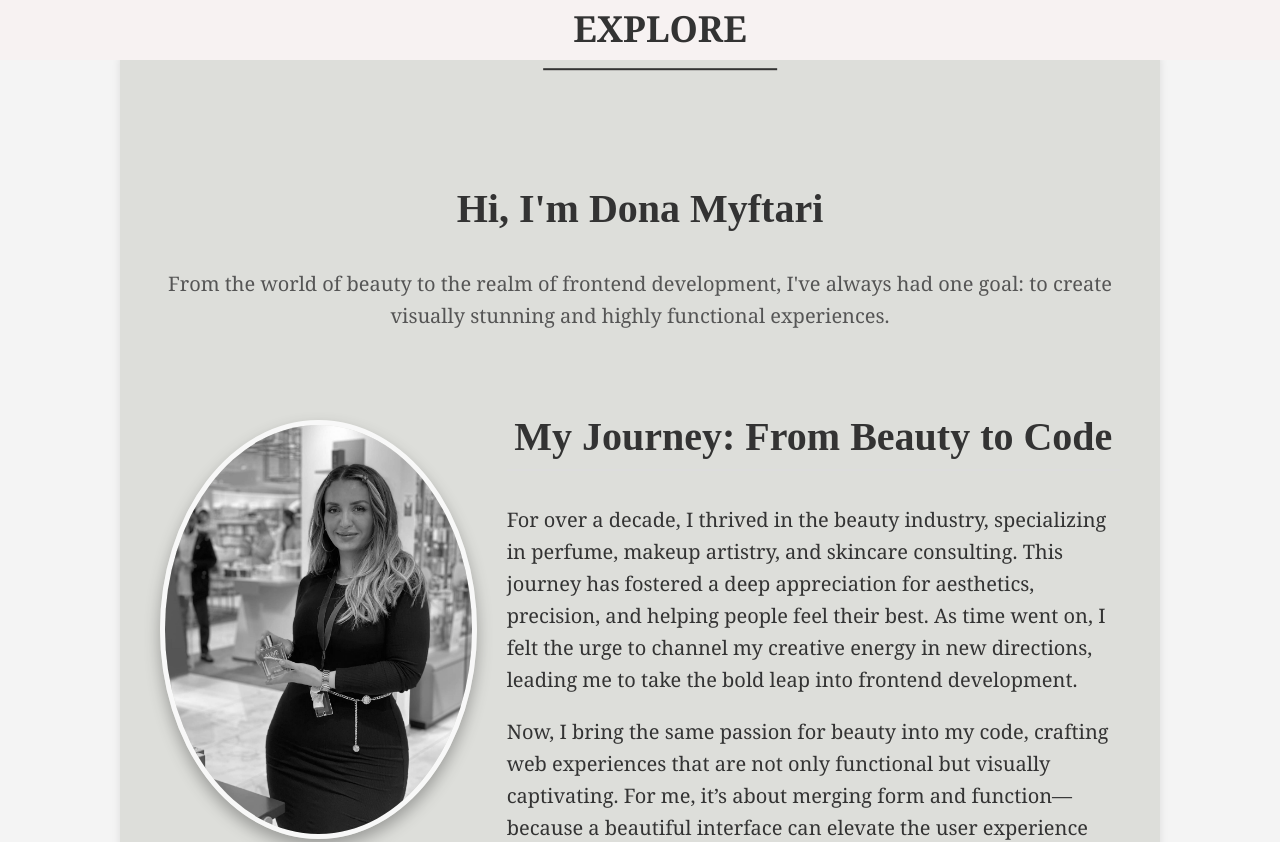
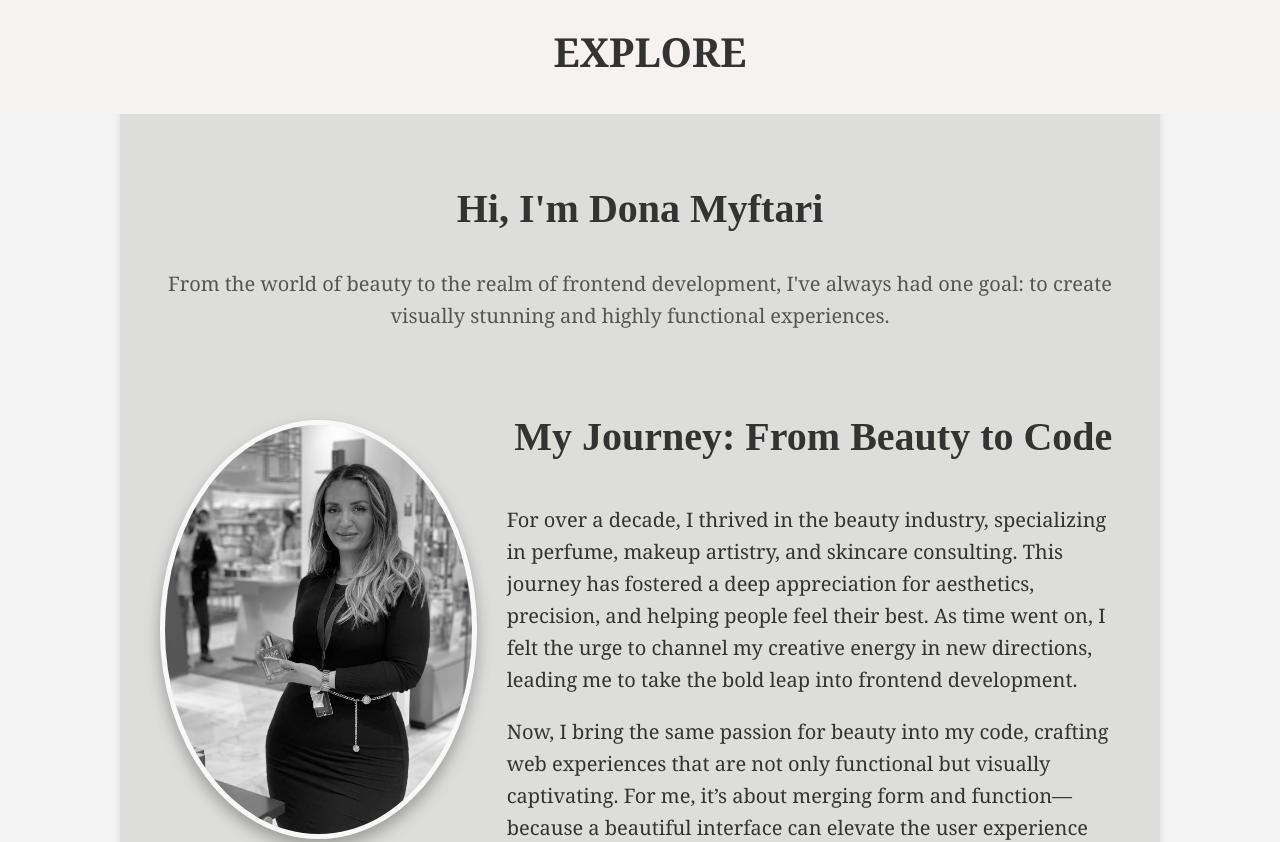
Before and after one commit to DonaM86/DonasPortfolio, a React (Create React App) app: page /about in a window 1280 px wide. Shown: the top 842 px of the page. Built offline with nearby package versions, Linux system fonts and the light colour scheme; a web font is replaced by a local one.

Commit message:
update files

```diff
--- a/src/Navbar/Navbar.tsx
+++ b/src/Navbar/Navbar.tsx
@@ -12,7 +12,7 @@ const Navbar: React.FC<NavbarProps> = ({ className }) => {
 
   useEffect(() => {
     const handleResize = () => {
-      setIsMobile(window.innerWidth <= 768); // Om skärmen är mindre än eller lika med 768px, sätt isMobile till true
+      setIsMobile(window.innerWidth <= 768);
     };
 
     window.addEventListener("resize", handleResize);
@@ -73,14 +73,17 @@ const Navbar: React.FC<NavbarProps> = ({ className }) => {
   return (
     <nav className={`navbar ${className || ""}`}>
       <div className="navbar-content">
-        {/* Här tas hamburgermenyn bort helt om vi är i mobilläge */}
+        <div className="explore-container">
+          <a
+            href="#explore"
+            className={active === "explore" ? "active" : ""}
+            onClick={() => handleLinkClick("explore")}
+          >
+            Explore
+          </a>
+        </div>
         {!isMobile && (
           <ul className="navbar-links">
-            <li className={active === "explore" ? "active explore" : "explore"}>
-              <a href="#explore" onClick={() => handleLinkClick("explore")}>
-                Explore
-              </a>
-            </li>
             {showSubmenu && (
               <>
                 <li className={active === "content" ? "active" : ""}>
--- a/src/styles/Navbar.css
+++ b/src/styles/Navbar.css
@@ -4,7 +4,7 @@
   left: 0;
   width: 100%;
   background-color: #f7f2f2;
-  padding: 30px 20px;
+  padding: 20px 10px;
   z-index: 1000;
   display: flex;
   justify-content: center;
@@ -13,38 +13,39 @@
 
 .navbar-content {
   display: flex;
-  justify-content: right;
-  align-items: right;
+  flex-direction: column;
+  align-items: center;
   width: 100%;
-  position: relative;
+}
+
+.explore-container {
+  text-align: center;
+  margin-bottom: 10px;
+}
+
+.explore-container a {
+  font-size: 2em;
+  color: #333333;
+  font-weight: 600;
+  text-decoration: none;
+  text-transform: uppercase;
+  transition: color 0.3s ease;
+}
+
+.explore-container a:hover {
+  color: #666666;
 }
 
 .navbar-links {
   list-style: none;
   display: flex;
   justify-content: center;
-  gap: 10px;
+  gap: 15px;
   padding: 0;
   margin: 0;
-  margin-right: 5%;
-}
-.navbar-links .explore a {
-  position: absolute;
-  top: 50%;
-  left: 50%;
-  transform: translate(-50%, -50%);
-  color: #333333;
-  font-size: 1.8em;
-  font-weight: 600;
-  padding: 10px 30px;
-  text-transform: uppercase;
-  border: none;
-  cursor: pointer;
-  text-decoration: none;
-  transition: transform 0.9s ease;
 }
 
-.navbar-links li:not(.explore) a {
+.navbar-links li a {
   color: #666666;
   font-style: italic;
   text-decoration: none;
@@ -52,7 +53,7 @@
   transition: color 0.3s ease, transform 0.3s ease;
 }
 
-.navbar-links li:not(.explore) a:hover {
+.navbar-links li a:hover {
   color: #333333;
   transform: translateX(5px);
 }
@@ -63,16 +64,22 @@
   border-bottom: 2px solid #333333;
 }
 
-.navbar-links .explore.footer a {
-  font-size: 1.8em;
-  color: #333333;
-}
 @media (max-width: 768px) {
-  .navbar {
-    padding: 0;
+  .navbar-content {
+    align-items: flex-start;
   }
 
   .navbar-links {
-    display: none;
+    display: block;
+    text-align: center;
+    margin-top: 10px;
+  }
+
+  .navbar-links li {
+    margin: 5px 0;
+  }
+
+  .explore-container a {
+    font-size: 1.5em;
   }
 }
```
Also changed, not shown: 1 other file (tests, documents, lock files or other folders).
